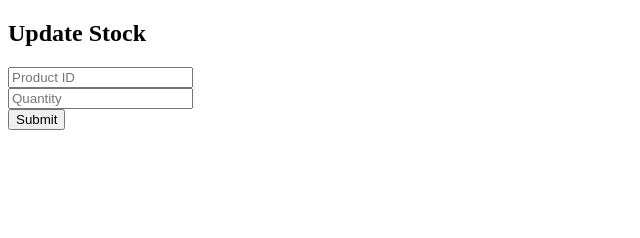
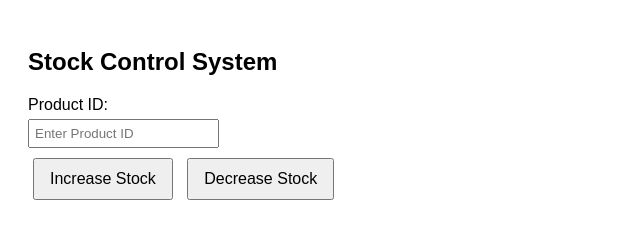
Before and after one commit to SEWHENGHOU/stock-manager, a plain HTML site: page index.html in a window 1280 px wide. Shown: the whole page, without its empty margins (0-640 px from the left). Drawn offline with Linux system fonts and the light colour scheme.

Commit message:
Update index.html

```diff
--- a/index.html
+++ b/index.html
@@ -1,29 +1,40 @@
 <!DOCTYPE html>
 <html>
 <head>
-  <title>Stock Update</title>
+  <title>Stock Control</title>
+  <style>
+    body { font-family: Arial, sans-serif; padding: 20px; }
+    input { margin: 5px 0; padding: 5px; }
+    button { margin: 5px; padding: 10px 15px; font-size: 16px; }
+  </style>
 </head>
 <body>
-  <h2>Update Stock</h2>
-  <input id="productId" placeholder="Product ID"><br>
-  <input id="quantity" type="number" placeholder="Quantity"><br>
-  <button onclick="updateStock()">Submit</button>
+  <h2>Stock Control System</h2>
+
+  <label for="productId">Product ID:</label><br>
+  <input type="text" id="productId" placeholder="Enter Product ID"><br>
+
+  <button onclick="updateStock(1)">Increase Stock</button>
+  <button onclick="updateStock(-1)">Decrease Stock</button>
 
   <p id="result"></p>
 
   <script>
-    async function updateStock() {
-      const productId = document.getElementById("productId").value;
-      const quantity = document.getElementById("quantity").value;
+    async function updateStock(amount) {
+      const productId = document.getElementById("productId").value.trim();
+      if (!productId) {
+        document.getElementById("result").innerText = "Please enter a product ID.";
+        return;
+      }
 
       const response = await fetch("https://script.google.com/macros/s/AKfycbyoRi9bXPL2G3CkgTRnSaKaS73wnPIhmGbdI4jmSkU8ndsmaQgWrHwjumhWqvEa6JLW/exec", {
         method: "POST",
-        body: JSON.stringify({ productId, quantity }),
-        headers: { "Content-Type": "application/json" }
+        headers: { "Content-Type": "application/json" },
+        body: JSON.stringify({ productId: productId, quantity: amount })
       });
 
-      const result = await response.text();
-      document.getElementById("result").innerText = result;
+      const text = await response.text();
+      document.getElementById("result").innerText = text;
     }
   </script>
 </body>
```
